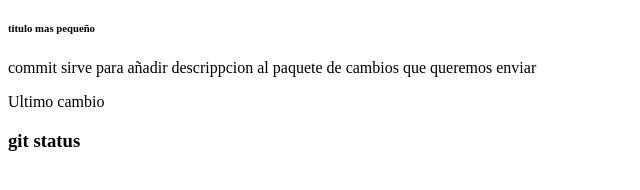
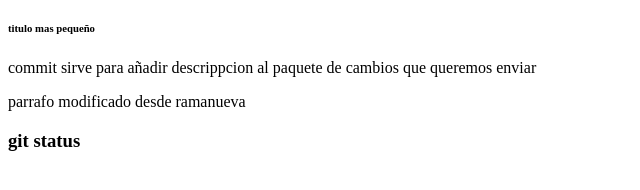
Before and after one commit to AmandaRuizZ/Estructuta, a plain HTML site: page GitHub/index.html in a window 1280 px wide. Shown: the part 110-300 px from the top of the page, without its empty margins (0-640 px from the left). Drawn offline with Linux system fonts and the light colour scheme.

Commit message:
se cambio desde rama nueva

```diff
--- a/GitHub/index.html
+++ b/GitHub/index.html
@@ -10,7 +10,7 @@
    <h2> Titulo menos pequeño</h2>
     <h6>titulo mas pequeño</h6>
     <p>commit sirve para añadir descrippcion al paquete de cambios que queremos enviar </p>
-    <p> Ultimo cambio</p>
+    <p> parrafo modificado desde ramanueva</p>
 <h3> git status </h3>
 
 
```
